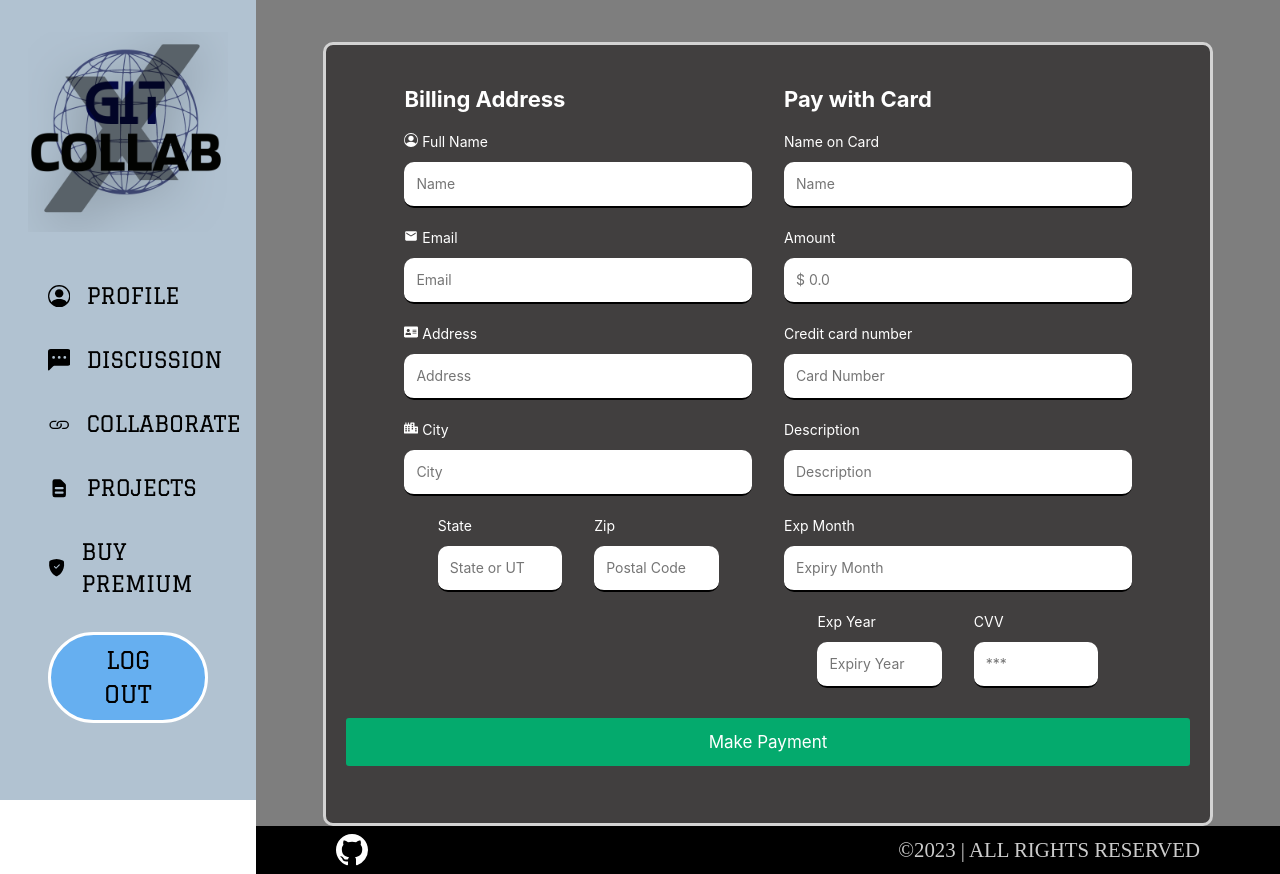
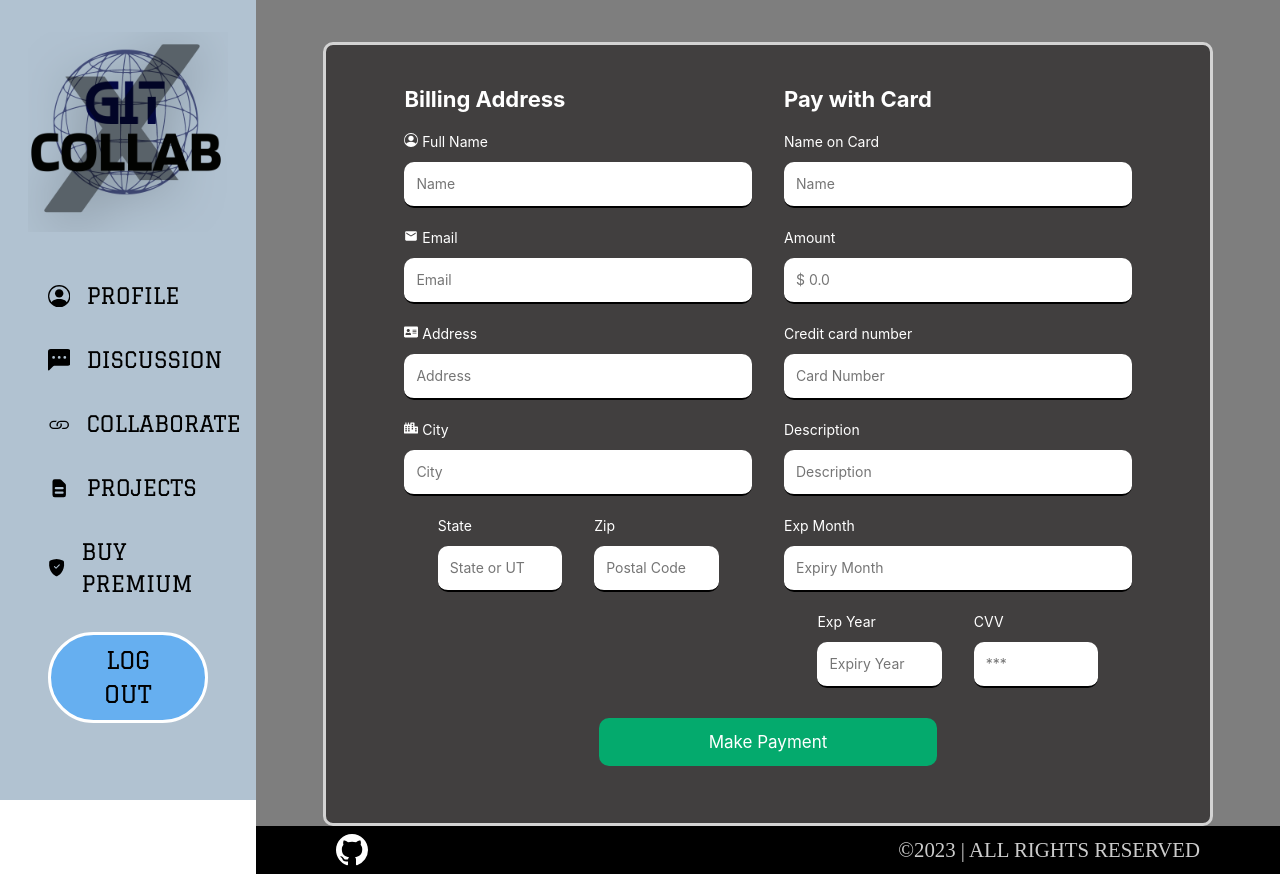
Before and after one commit to PekaVengers/GitCollabX, a React (Vite) app in the folder client/: page /premium in a window 1280 px wide. Built offline with nearby package versions, Linux system fonts and the light colour scheme; no server answers; a web font is replaced by a local one.

Commit message:
width button

```diff
--- a/client/src/styles/Premium.css
+++ b/client/src/styles/Premium.css
@@ -70,8 +70,8 @@ label {
   padding: 12px;
   margin: 10px 0;
   border: none;
-  width: 100%;
-  border-radius: 3px;
+  width: 40%;
+  border-radius: .625rem;
   cursor: pointer;
   font-size: 17px;
 }
```
